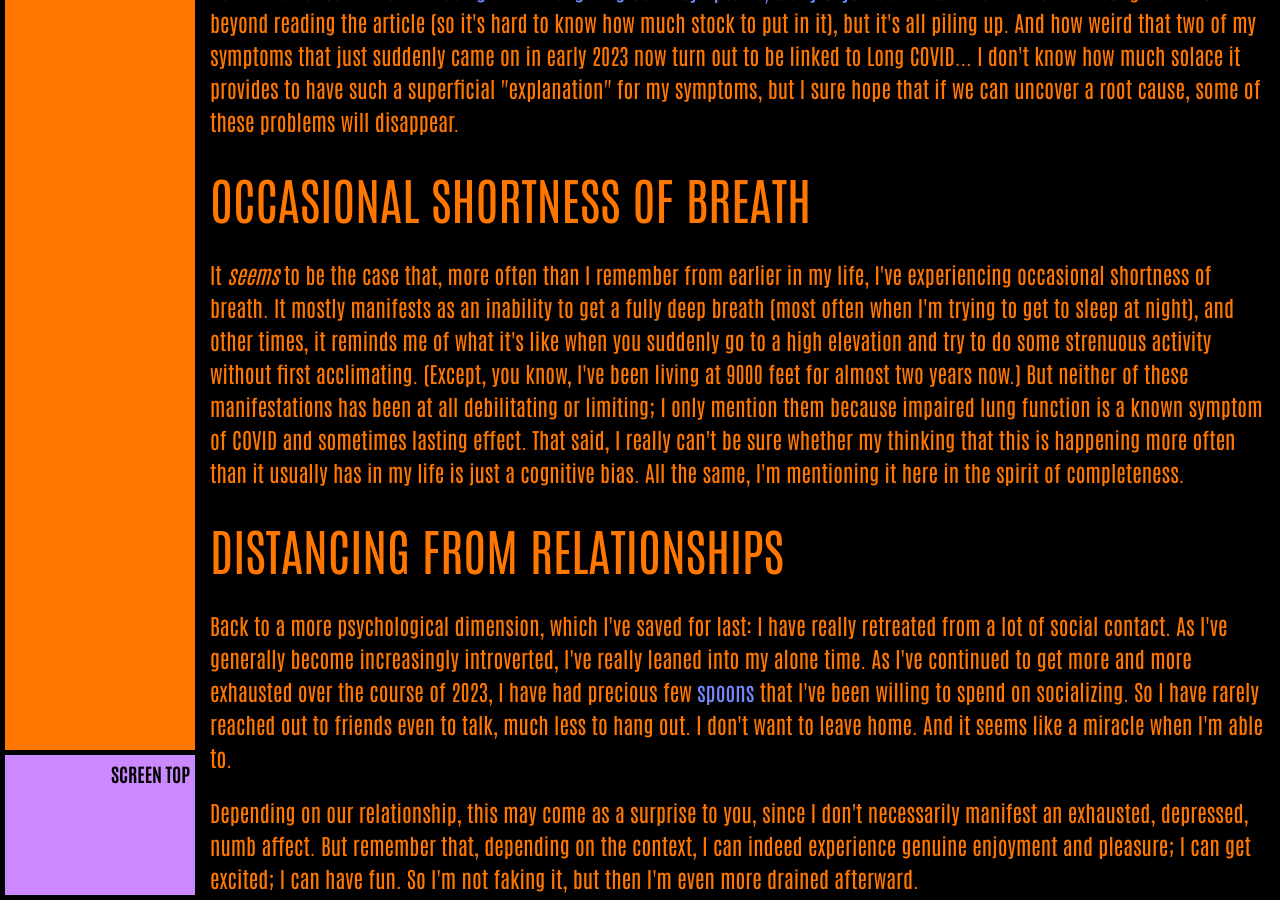
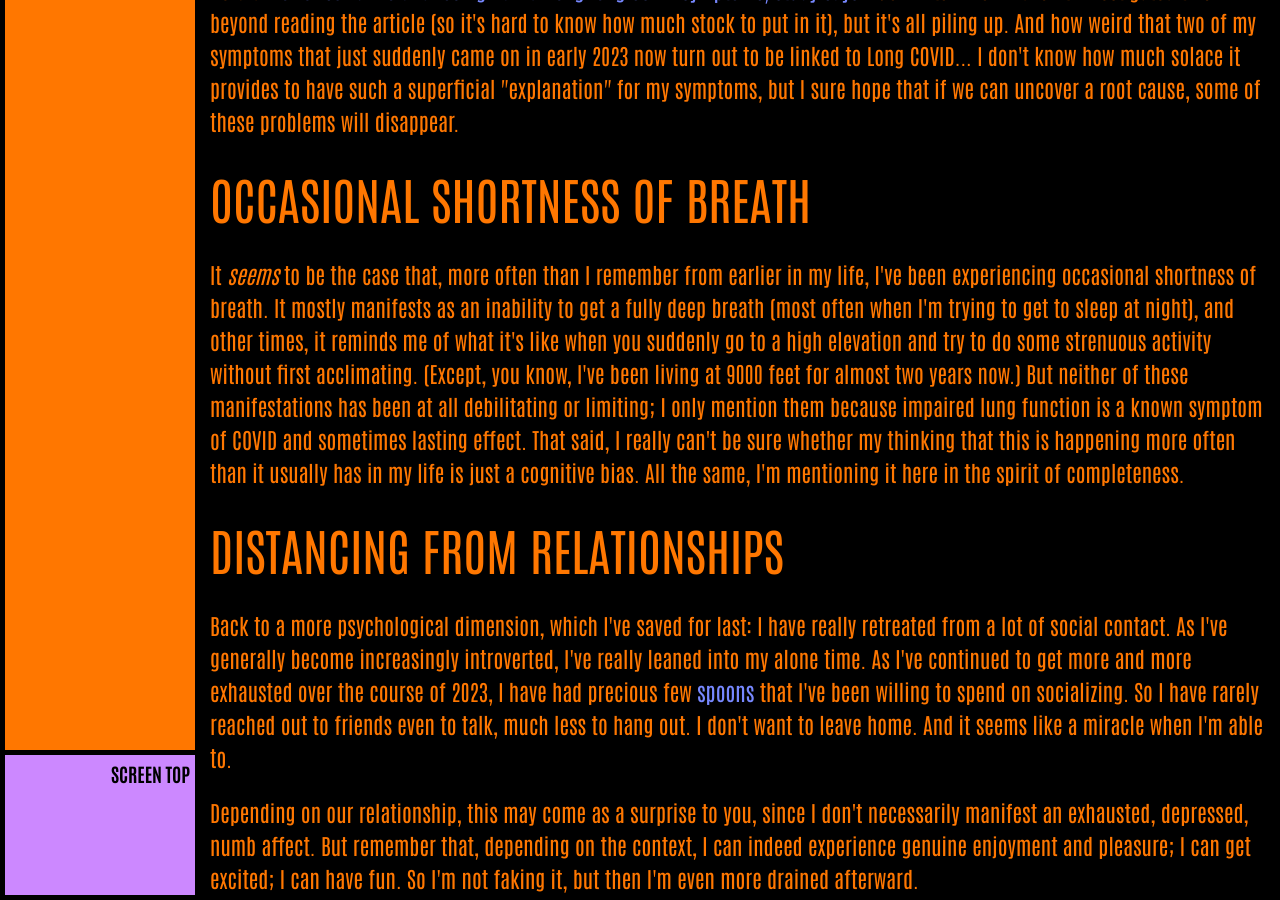
Before and after one commit to ArthurZey/arthurzey.github.io, a Jekyll site: the page built from _posts/2023-08-17-long-covid-funk.md, in a window 1280 px wide and 900 px high, scrolled down 7536 px. Built offline with Jekyll 4.4.1, drawn with Linux system fonts in a browser that asks for light colours.

Commit message:
fixed typo

```diff
--- a/_posts/2023-08-17-long-covid-funk.md
+++ b/_posts/2023-08-17-long-covid-funk.md
@@ -79,7 +79,7 @@ And then there's the very sudden hair loss. I have always had really thick hair
 And I wouldn't have even thought that this was related to COVID until, just recently, Chase sent me this gem from the Miami Herald: [Lower sex drive and losing hair among long COVID symptoms, study says](https://www.miamiherald.com/news/coronavirus/article263911226.html){:target="&lowbar;blank"}. Fuckin' terrific. I haven't investigated this beyond reading the article (so it's hard to know how much stock to put in it), but it's all piling up. And how weird that two of my symptoms that just suddenly came on in early 2023 now turn out to be linked to Long COVID... I don't know how much solace it provides to have such a superficial "explanation" for my symptoms, but I sure hope that if we can uncover a root cause, some of these problems will disappear.
 
 ## Occasional Shortness of Breath
-It _seems_ to be the case that, more often than I remember from earlier in my life, I've experiencing occasional shortness of breath. It mostly manifests as an inability to get a fully deep breath (most often when I'm trying to get to sleep at night), and other times, it reminds me of what it's like when you suddenly go to a high elevation and try to do some strenuous activity without first acclimating. (Except, you know, I've been living at 9000 feet for almost two years now.) But neither of these manifestations has been at all debilitating or limiting; I only mention them because impaired lung function is a known symptom of COVID and sometimes lasting effect. That said, I really can't be sure whether my thinking that this is happening more often than it usually has in my life is just a cognitive bias. All the same, I'm mentioning it here in the spirit of completeness.
+It _seems_ to be the case that, more often than I remember from earlier in my life, I've been experiencing occasional shortness of breath. It mostly manifests as an inability to get a fully deep breath (most often when I'm trying to get to sleep at night), and other times, it reminds me of what it's like when you suddenly go to a high elevation and try to do some strenuous activity without first acclimating. (Except, you know, I've been living at 9000 feet for almost two years now.) But neither of these manifestations has been at all debilitating or limiting; I only mention them because impaired lung function is a known symptom of COVID and sometimes lasting effect. That said, I really can't be sure whether my thinking that this is happening more often than it usually has in my life is just a cognitive bias. All the same, I'm mentioning it here in the spirit of completeness.
 
 ## Distancing from Relationships
 Back to a more psychological dimension, which I've saved for last: I have really retreated from a lot of social contact. As I've generally become increasingly introverted, I've really leaned into my alone time. As I've continued to get more and more exhausted over the course of 2023, I have had precious few [spoons](https://en.wikipedia.org/wiki/Spoon_theory){:target="&lowbar;blank"} that I've been willing to spend on socializing. So I have rarely reached out to friends even to talk, much less to hang out. I don't want to leave home. And it seems like a miracle when I'm able to.
```
Also changed, not shown: other parts of _posts/2023-08-17-long-covid-funk.md (+1 -1 lines).
